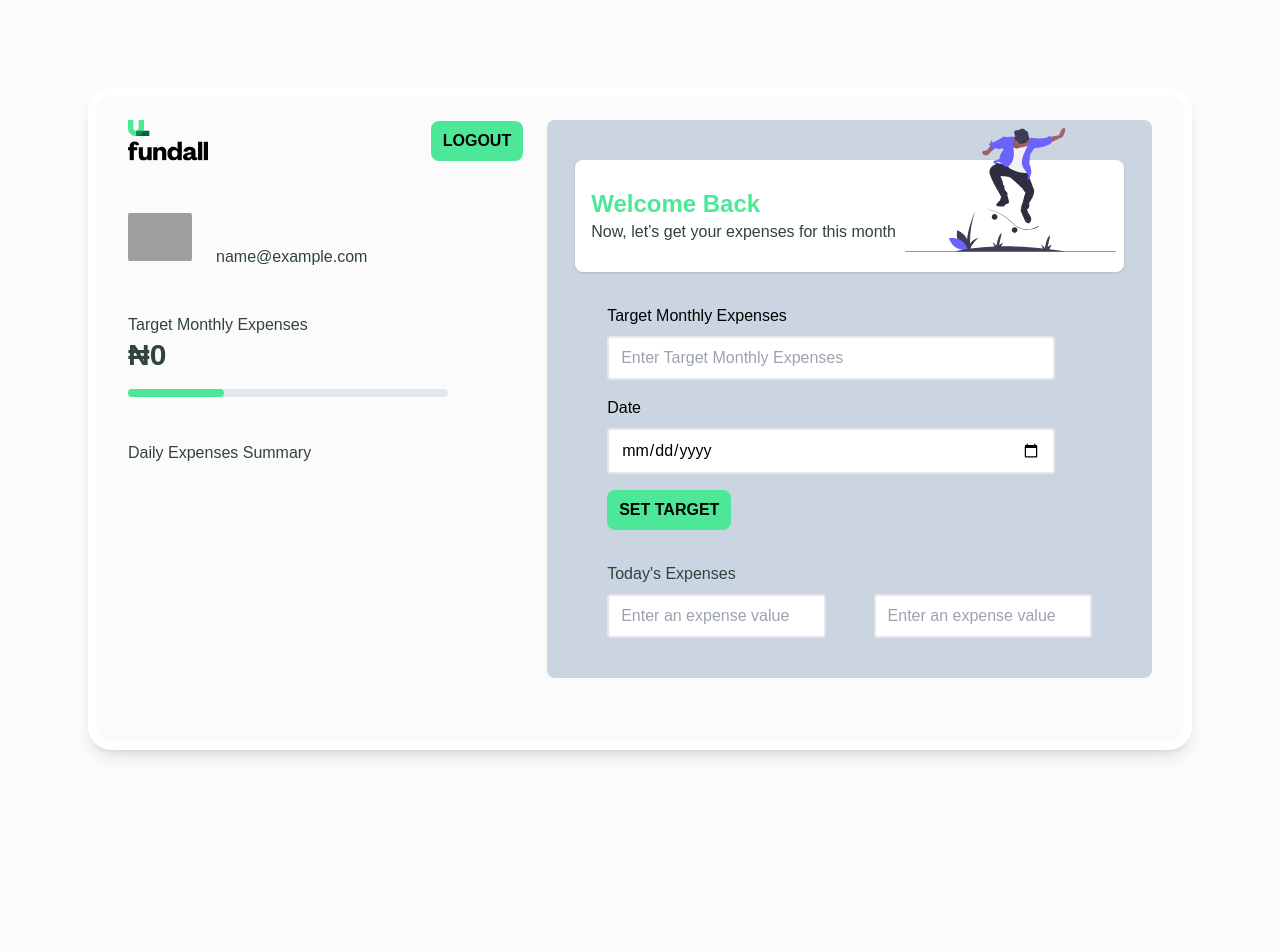
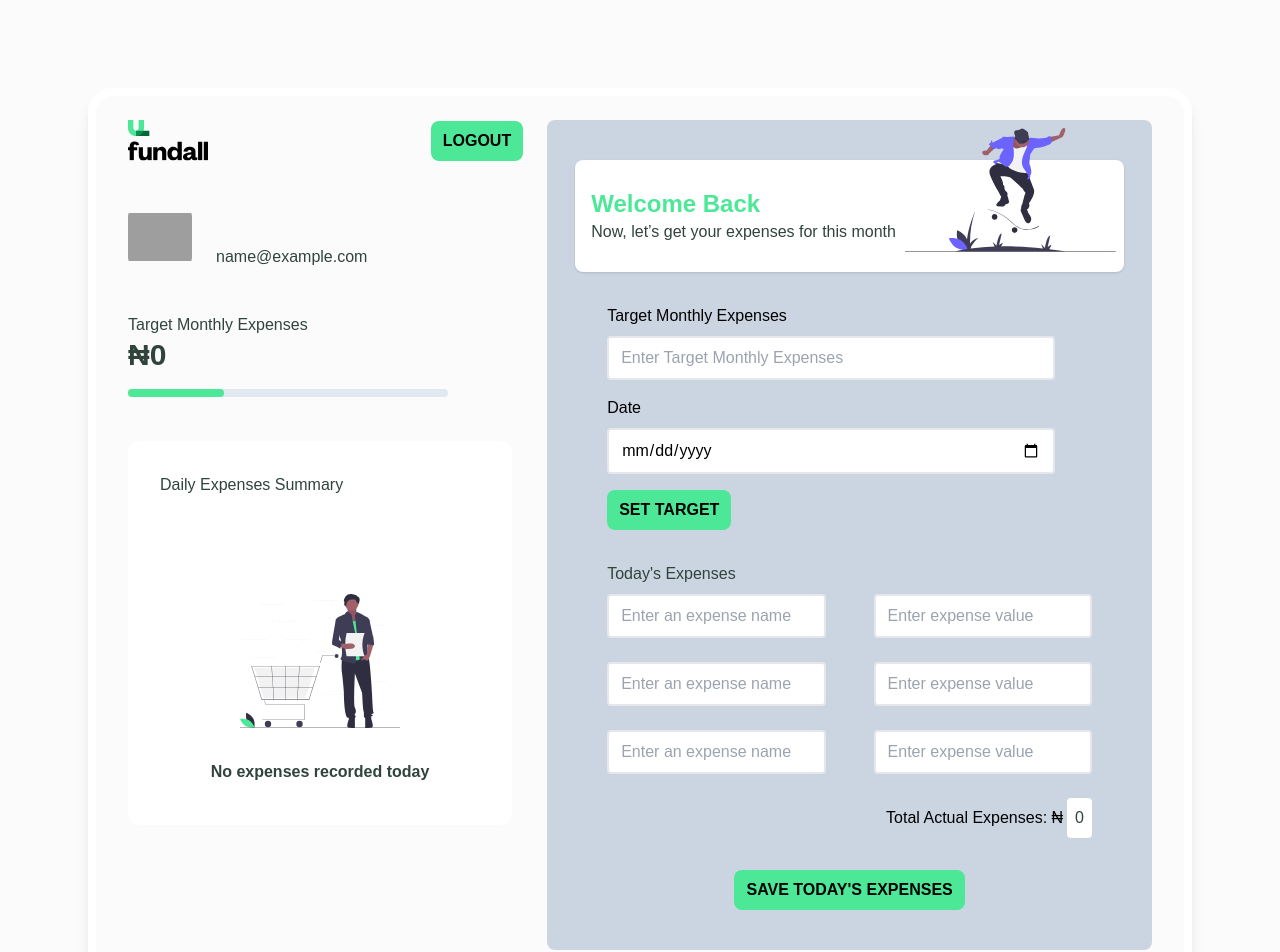
Before and after one commit to nimiakinleye/fundall-assessment, a Vue app: page /dashboard in a window 1280 px wide. Shown: the top 952 px of the page. Before the commit the page ends 838 px from the top, so only its background shows below. Built offline with nearby package versions, Linux system fonts and the light colour scheme; sample sign-in values are in the browser's storage; grey boxes are pictures that could not be loaded; a web font is replaced by a local one.

Commit message:
added daily summary

```diff
--- a/src/components/Dashboard/DailyExpensesSummary.vue
+++ b/src/components/Dashboard/DailyExpensesSummary.vue
@@ -1,3 +1,28 @@
+<script>
+export default {
+  data () {
+    return {
+      data: decodeURIComponent(localStorage.getItem('dailyExpenses'))
+    }
+  },
+  computed: {
+    dailyExpenses(){
+      return localStorage.getItem('dailyExpenses') ? JSON.parse(decodeURIComponent(localStorage.getItem('dailyExpenses'))) : false
+    }
+  },
+}
+</script>
+
 <template>
-  <div class="fundall-black">Daily Expenses Summary</div>
+  <div class="fundall-black lg:w-96 h-96 p-8 rounded-xl bg-white">
+    <h1>Daily Expenses Summary</h1>
+    <div class="flex justify-between mt-8">
+      <div>{{ dailyExpenses.date }}</div>
+      <div>{{ dailyExpenses.value }}</div>
+    </div>
+    <div v-if="!dailyExpenses" class="flex flex-col h-full font-semibold justify-center items-center">
+      <img class="w-40 mb-8" src="/src/assets/empty_cart.svg" alt="">
+      <p>No expenses recorded today</p>
+    </div>
+  </div>
 </template>
--- a/src/components/Dashboard/TodayExpenses.vue
+++ b/src/components/Dashboard/TodayExpenses.vue
@@ -1,17 +1,81 @@
 <script>
 import CustomInput from "../reusable/Input.vue";
+import Button from "../reusable/Button.vue";
 export default {
   components: {
     CustomInput,
+    Button,
+  },
+  data() {
+    return {
+      value1: null,
+      value2: null,
+      value3: null,
+    };
+  },
+  computed: {
+    todayExpenseTotal() {
+      return Number(this.value1) + Number(this.value2) + Number(this.value3);
+    },
+    withDate() {
+      var data = {
+        value: this.todayExpenseTotal,
+        date: new Date().toDateString(),
+      };
+      return data;
+    },
+  },
+  methods: {
+    submit() {
+      if (this.todayExpenseTotal === 0) {
+        return
+      }
+      // localStorage.setItem('dailyExpenses', this.withDate);
+      // console.log(this.withDate);
+      localStorage.setItem(
+        "dailyExpenses",
+        encodeURIComponent(JSON.stringify(this.withDate))
+      );
+      window.location.href = "/dashboard";
+    },
   },
 };
 </script>
 <template>
   <div class="mt-8">
     <p class="-mb-4 fundall-black">Today's Expenses</p>
-    <div class="sm:grid grid-cols-2 gap-x-12">
-      <CustomInput placeholder="Enter an expense value" />
-      <CustomInput placeholder="Enter an expense value" />
+    <div>
+      <form @submit.prevent="submit">
+        <div class="sm:grid grid-cols-2 gap-x-12">
+          <CustomInput placeholder="Enter an expense name" />
+          <CustomInput
+            type="number"
+            v-model="value1"
+            placeholder="Enter expense value"
+          />
+          <CustomInput placeholder="Enter an expense name" />
+          <CustomInput
+            type="number"
+            v-model="value2"
+            placeholder="Enter expense value"
+          />
+          <CustomInput placeholder="Enter an expense name" />
+          <CustomInput
+            type="number"
+            v-model="value3"
+            placeholder="Enter expense value"
+          />
+        </div>
+        <div class="flex justify-end items-center mt-6">
+          <p>Total Actual Expenses: ₦</p>
+          <span class="p-2 bg-white rounded ml-1 fundall-black">{{
+            todayExpenseTotal
+          }}</span>
+        </div>
+        <div class="mt-8 flex justify-center">
+          <Button buttonTitle="save Today's expenses" />
+        </div>
+      </form>
     </div>
   </div>
 </template>
```
Also changed, not shown: src/assets/empty_cart.svg (added).
